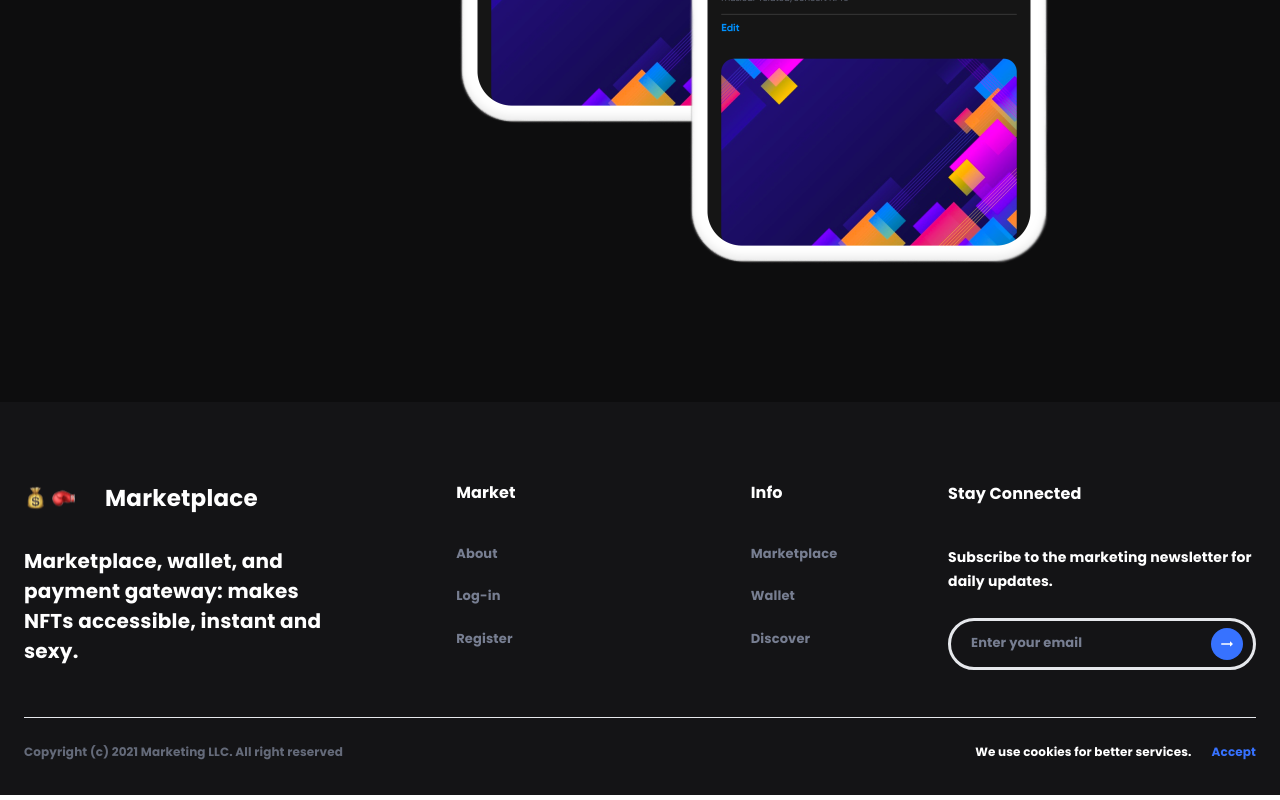
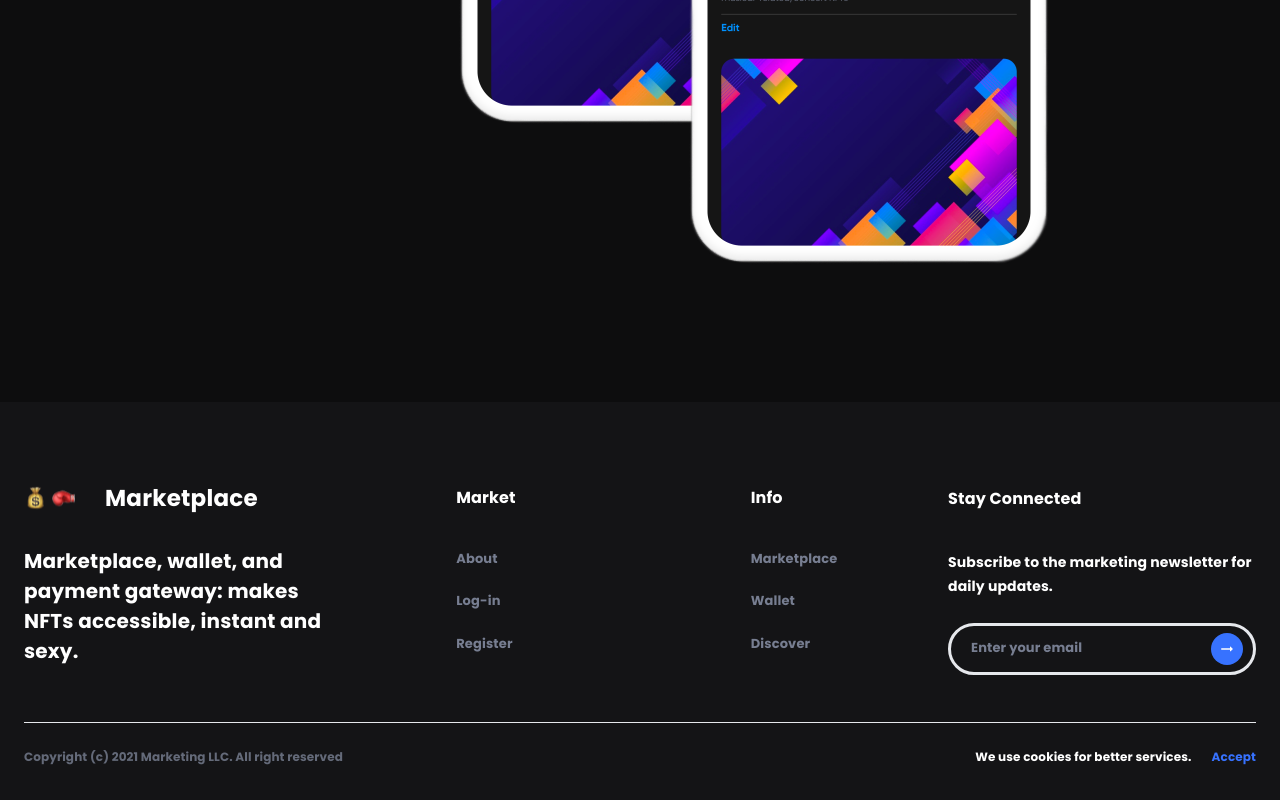
Before and after one commit to topdev0217/Landing_page, a React (Create React App) app: page / in a window 1280 px wide. Shown: the part 3461-4261 px from the top of the page. Built offline with nearby package versions, Linux system fonts and the light colour scheme.

Commit message:
Update: footer style

```diff
--- a/src/components/Footer/style.scss
+++ b/src/components/Footer/style.scss
@@ -36,6 +36,7 @@
     }
 
     .menu-section {
+      padding-top: 5px;
       display: flex;
       justify-content: center;
       @media (max-width: 960px) {
@@ -62,6 +63,7 @@
     }
 
     .stay-connected-section {
+      padding-top: 5px;
       .email-input-section {
         margin-top: 39px;
         .description {
```
